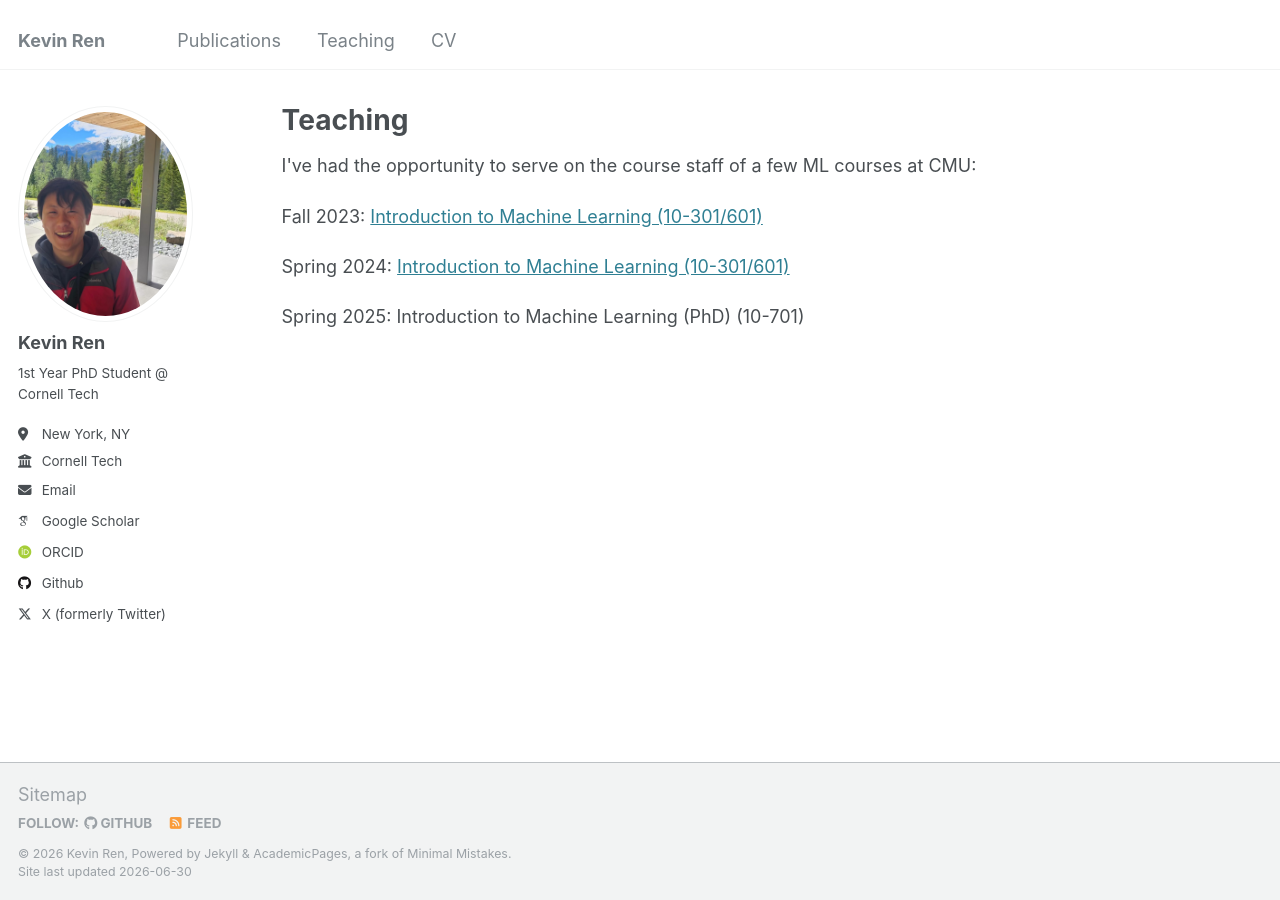
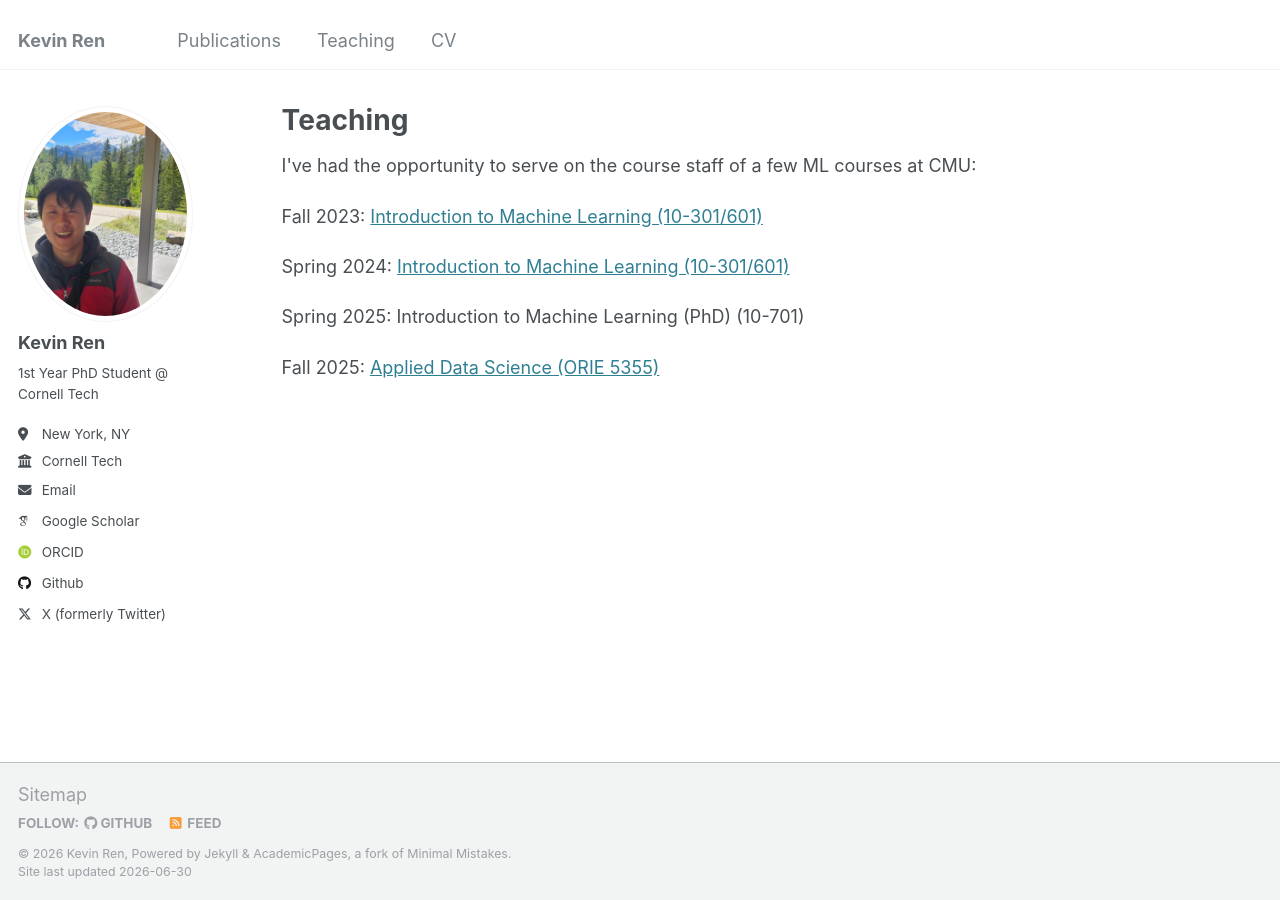
Before and after one commit to renkevin9/renkevin9.github.io, a Jekyll site: the page built from _pages/teaching.html, in a window 1280 px wide. Built offline with Jekyll 4.4.1, drawn with Linux system fonts in a browser that asks for light colours; some web fonts are replaced; part of the change alters nothing that is shown.

Commit message:
new changes

```diff
--- a/_includes/scripts.html
+++ b/_includes/scripts.html
@@ -1,3 +1,13 @@
 <script src="{{ base_path }}/assets/js/main.min.js"></script>
 
+<script>
+  document.querySelectorAll('a[href]').forEach(function(a) {
+    var href = a.getAttribute('href');
+    if (href && !href.startsWith('#') && !href.startsWith('mailto:') && !href.startsWith('tel:')) {
+      a.setAttribute('target', '_blank');
+      a.setAttribute('rel', 'noopener noreferrer');
+    }
+  });
+</script>
+
 {% include analytics.html %}
--- a/_pages/teaching.html
+++ b/_pages/teaching.html
@@ -14,3 +14,5 @@ author_profile: true
 <p>Spring 2024: <a href="https://www.cs.cmu.edu/~mgormley/courses/10601-s24/coursework.html">Introduction to Machine Learning (10-301/601)</a></p>
 
 <p>Spring 2025: Introduction to Machine Learning (PhD) (10-701)</p>
+
+<p>Fall 2025: <a href="https://orie5355.github.io/Fall_2025/">Applied Data Science (ORIE 5355)</a></p>
```
